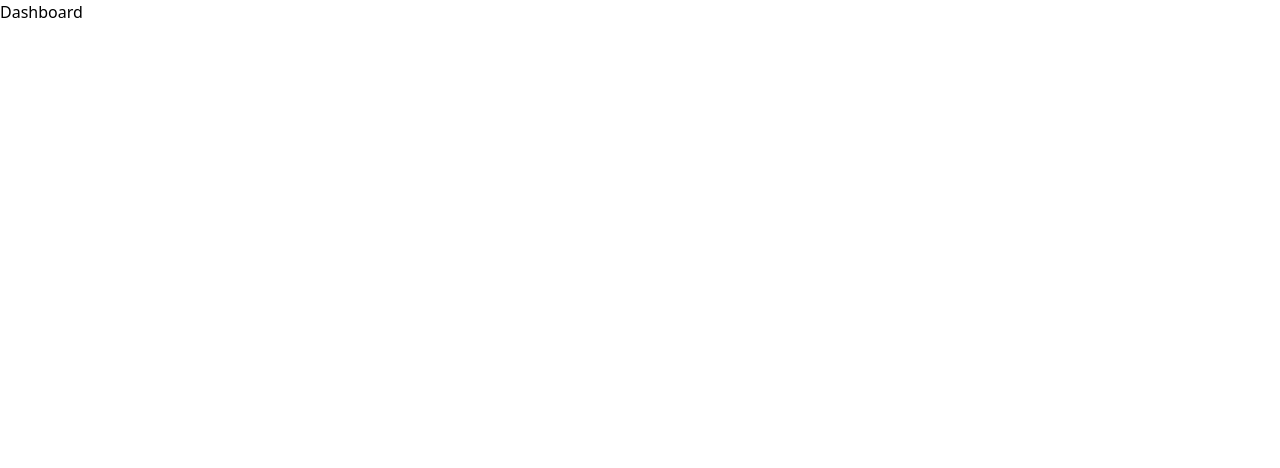
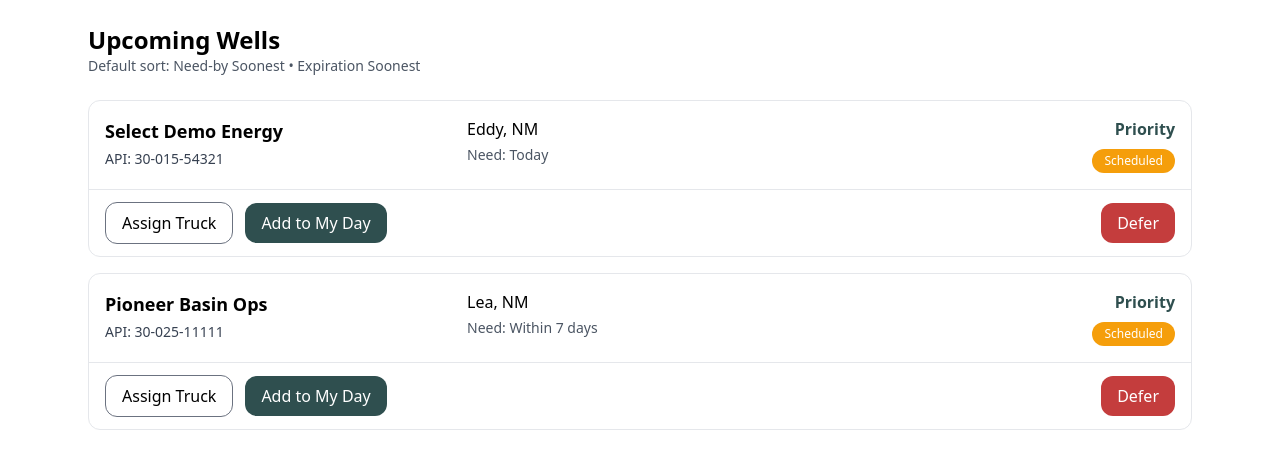
Before and after one commit to select-anchors/select-anchors-portal, a Next.js app: page /dashboard in a window 1280 px wide. Shown: the top 468 px of the page. Built offline with nearby package versions, Linux system fonts and the light colour scheme.

Commit message:
Update page.js

```diff
--- a/app/dashboard/page.js
+++ b/app/dashboard/page.js
@@ -1 +1,39 @@
-export default function Dashboard() { return (<main><h1>Dashboard</h1></main>) }
+export default function Dashboard() {
+  const cards = [
+    { customer: 'Select Demo Energy', api: '30-015-54321', county: 'Eddy, NM', need: 'Today', exp: '2026-02-01' },
+    { customer: 'Pioneer Basin Ops', api: '30-025-11111', county: 'Lea, NM',  need: 'Within 7 days', exp: '2025-10-10' },
+  ];
+  return (
+    <main className="max-w-6xl mx-auto p-6 space-y-6">
+      <header>
+        <h1 className="text-2xl font-bold">Upcoming Wells</h1>
+        <p className="text-sm text-gray-600">Default sort: Need-by Soonest • Expiration Soonest</p>
+      </header>
+      <div className="space-y-4">
+        {cards.map((c, i) => (
+          <div key={i} className="rounded-xl border bg-white">
+            <div className="p-4 grid grid-cols-3 gap-4">
+              <div>
+                <div className="text-lg font-semibold">{c.customer}</div>
+                <div className="text-sm text-gray-700 mt-1">API: {c.api}</div>
+              </div>
+              <div>
+                <div className="text-base">{c.county}</div>
+                <div className="text-sm text-gray-600 mt-1">Need: {c.need}</div>
+              </div>
+              <div className="text-right">
+                <div className="text-base font-semibold" style={{color:'#2f4f4f'}}>Priority</div>
+                <div className="inline-flex px-3 py-1 rounded-xl bg-amber-500 text-white text-xs mt-2">Scheduled</div>
+              </div>
+            </div>
+            <div className="border-t px-4 py-3 flex items-center gap-3">
+              <button className="border border-gray-500 rounded-xl px-4 py-2">Assign Truck</button>
+              <button className="rounded-xl px-4 py-2 text-white" style={{background:'#2f4f4f'}}>Add to My Day</button>
+              <button className="rounded-xl px-4 py-2 text-white ml-auto" style={{background:'#C43D3D'}}>Defer</button>
+            </div>
+          </div>
+        ))}
+      </div>
+    </main>
+  );
+}
```
